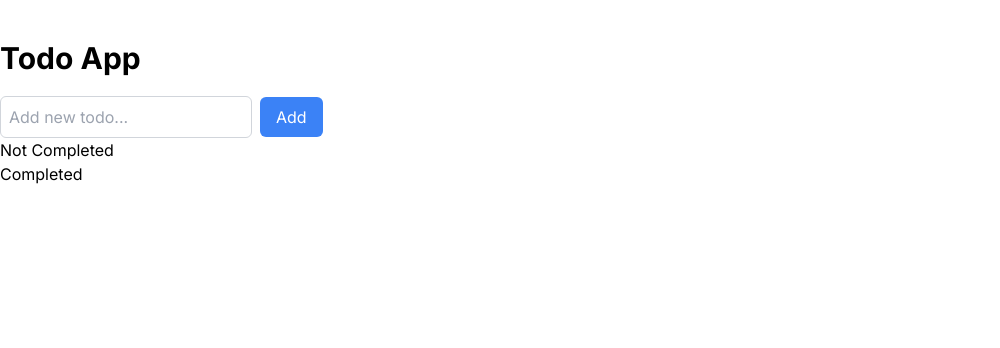
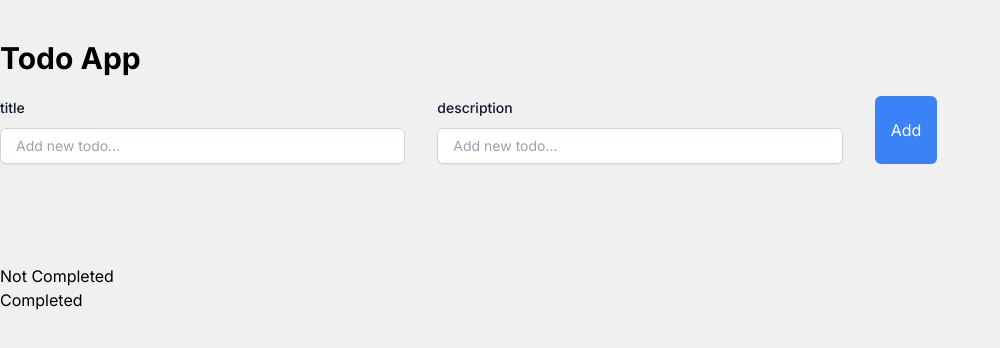
Before and after one commit to swapnilhpatil/todo-list-app, a Next.js app: page / in a window 1280 px wide. Shown: the top 348 px of the page, without its empty margins (0-1000 px from the left). Built offline with nearby package versions, Linux system fonts and the light colour scheme.

Commit message:
added description input components

```diff
--- a/src/app/globals.css
+++ b/src/app/globals.css
@@ -18,6 +18,7 @@
 
 body {
   color: rgb(var(--foreground-rgb));
+  background-color: #f0f0f0; /* Set your background color here */
   /* background: linear-gradient(
       to bottom,
       transparent,
--- a/src/app/page.tsx
+++ b/src/app/page.tsx
@@ -30,6 +30,7 @@ const Home: React.FC = () => {
 
 
   return (
+    <div className="todo-app-container">
     <div className="container mx-auto mt-10">
       <h1 className="text-3xl font-bold mb-5">Todo App</h1>
       <TodoForm addTodo={addTodo} />
@@ -49,6 +50,7 @@ const Home: React.FC = () => {
         />
       </div>
     </div>
+    </div>
   );
 };
 
--- a/src/components/TodoForm.tsx
+++ b/src/components/TodoForm.tsx
@@ -13,16 +13,69 @@ const TodoForm: React.FC<TodoFormProps> = ({ addTodo }) => {
 
   return (
     <form onSubmit={handleSubmit}>
+      {/* <label>title</label>
       <input
         type="text"
         value={text}
         onChange={(e) => setText(e.target.value)}
         placeholder="Add new todo..."
         className="border border-gray-300 rounded-md p-2 mr-2"
-      />
-      <button type="submit" className="bg-blue-500 text-white px-4 py-2 rounded-md">
-        Add
-      </button>
+      /> */}
+      <div className='grid grid-flow-col grid-rows-2 grid-cols-3 gap-8'>
+        <div className='col-start-1'>
+          <label htmlFor="title" className="block text-sm font-medium leading-6 text-gray-900">
+            title
+          </label>
+          <div className="relative mt-2 rounded-md shadow-sm">
+            {/* <div className="pointer-events-none absolute inset-y-0 left-0 flex items-center pl-3">
+          <span className="text-gray-500 sm:text-sm">$</span>
+        </div> */}
+            <input
+              type="text"
+              name="title"
+              value={text}
+              onChange={(e) => setText(e.target.value)}
+              id="title"
+              className="block w-full rounded-md border-0 py-1.5 pl-4 pr-4 text-gray-900 ring-1 ring-inset ring-gray-300 placeholder:text-gray-400 focus:ring-2 focus:ring-inset focus:ring-indigo-600 sm:text-sm sm:leading-6"
+              placeholder="Add new todo..."
+            />
+          </div>
+        </div>
+
+        <div className='col-start-2'>
+          <label htmlFor="description" className="block text-sm font-medium leading-6 text-gray-900">
+            description
+          </label>
+          <div className="relative mt-2 rounded-md shadow-sm">
+            {/* <div className="pointer-events-none absolute inset-y-0 left-0 flex items-center pl-3">
+          <span className="text-gray-500 sm:text-sm">$</span>
+        </div> */}
+            <input
+              type="text"
+              name="description"
+              value={text}
+              onChange={(e) => setText(e.target.value)}
+              id="description"
+              className="block w-full rounded-md border-0 py-1.5 pl-4 pr-4 text-gray-900 ring-1 ring-inset ring-gray-300 placeholder:text-gray-400 focus:ring-2 focus:ring-inset focus:ring-indigo-600 sm:text-sm sm:leading-6"
+              placeholder="Add new todo..."
+            />
+          </div>
+        </div>
+
+        {/* <label>description</label>
+      <input
+        type="text"
+        value={text}
+        onChange={(e) => setText(e.target.value)}
+        placeholder="Add new todo..."
+        className="border border-gray-300 rounded-md p-2 mr-2"
+      /> */}
+      <div className='col-start-3 flex align-bottom'>
+        <button type="submit" className="bg-blue-500 text-white px-4 py-2 rounded-md">
+          Add
+        </button>
+        </div>
+      </div>
     </form>
   );
 };
```
